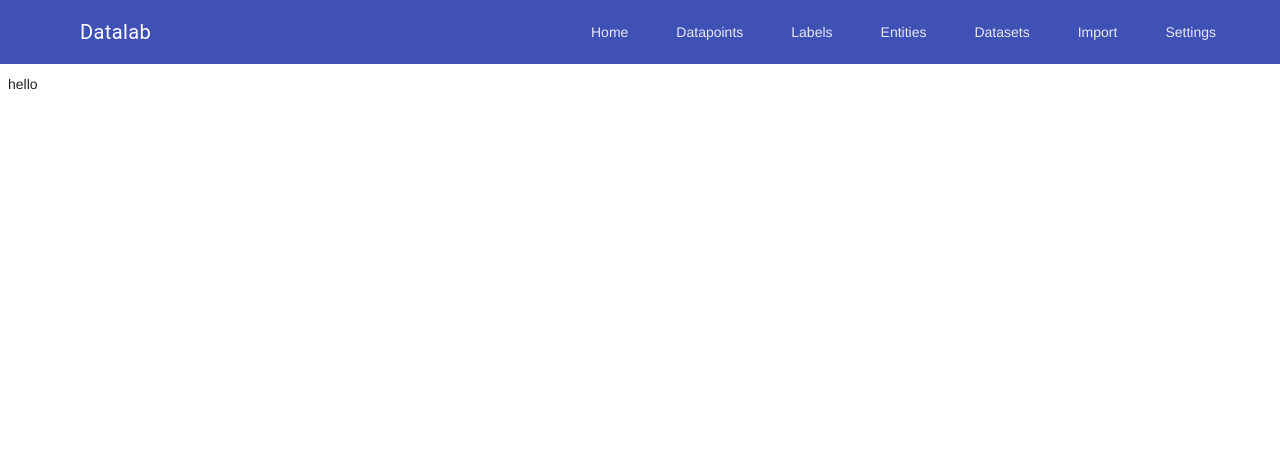
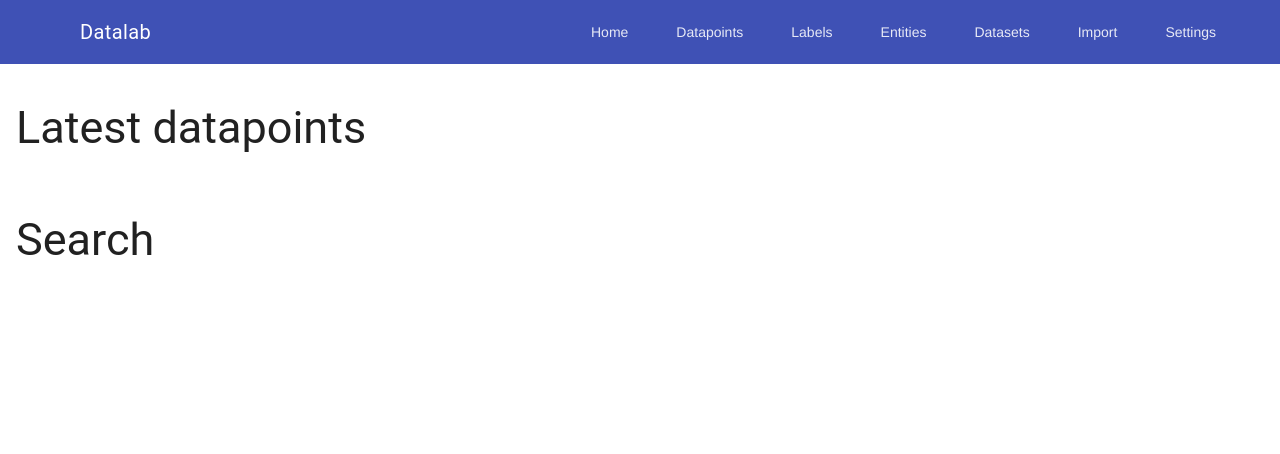
Before and after one commit to tomaslibal/datalab, a Django app: page / in a window 1280 px wide. Shown: the top 454 px of the page. Run offline with Django 3.2, Linux system fonts and the light colour scheme; some libraries are stand-ins or nearby versions.

Commit message:
add home page stub

```diff
--- a/lab/templates/lab/home.html
+++ b/lab/templates/lab/home.html
@@ -1,5 +1,10 @@
 {% extends 'lab/base.html' %}
 
 {% block content %}
-<p>hello</p>
+<div class="mdl-cell mdl-cell--12-col">
+    <h2>Latest datapoints</h2>
+</div>
+<div class="mdl-cell mdl-cell--12-col">
+    <h2>Search</h2>
+</div>
 {% endblock %}
```
